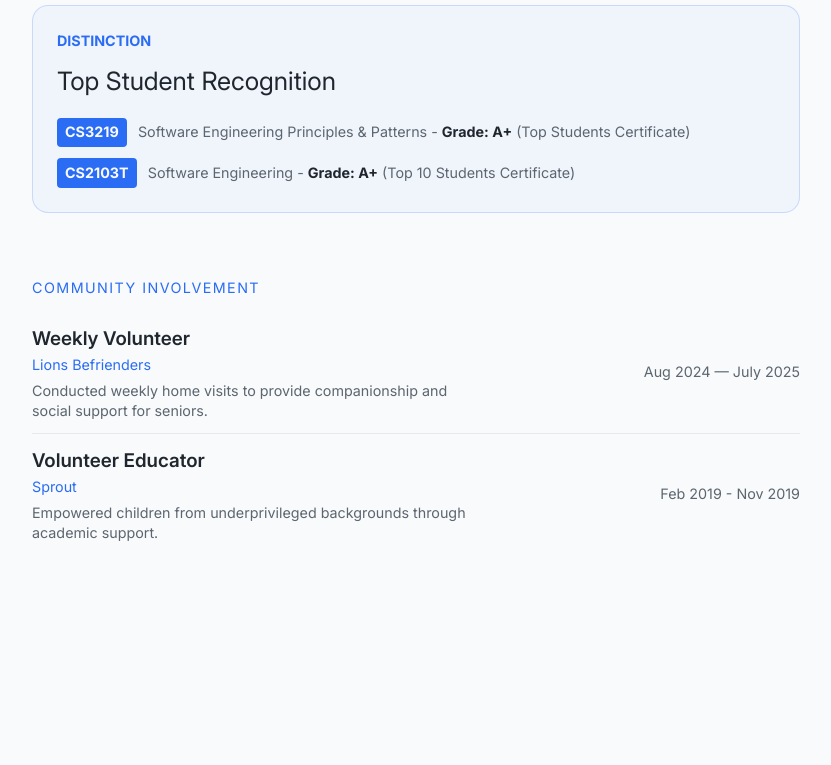
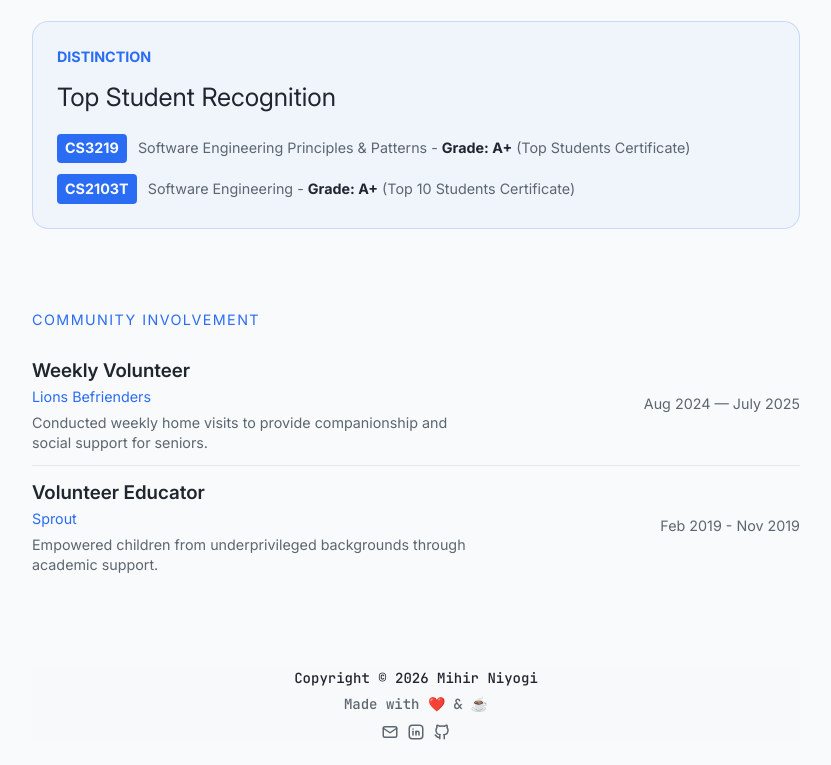
Before and after one commit to mihirniyogi/PortfolioWebsite, an Astro site: page /experience in a window 1280 px wide. Shown: the part 1053-1818 px from the top of the page, without its empty margins (224-1055 px from the left). Before the commit the page ends 1672 px from the top, so only its background shows below. Built offline with nearby package versions, Linux system fonts and the light colour scheme; Astro itself is replaced by a stand-in of ours.

Commit message:
Add footer

```diff
--- /dev/null
+++ b/src/components/Footer.astro
@@ -0,0 +1,76 @@
+---
+// src/components/Footer.astro
+---
+
+<footer class="container footer">
+    <div class="footer-credits">
+        <p class="copyright">Copyright &copy; { 2026 } Mihir Niyogi</p>
+        <p class="made-with">Made with ❤️ & ☕</p>
+    </div>
+
+    <div class="footer-links">
+        <a href="mailto:mihirniyogi942@gmail.com">
+            <svg class="icon" xmlns="http://www.w3.org/2000/svg" width="18" height="18" viewBox="0 0 24 24" fill="none" stroke="currentColor" stroke-width="2" stroke-linecap="round" stroke-linejoin="round" class="icon icon-tabler icons-tabler-outline icon-tabler-mail"><path stroke="none" d="M0 0h24v24H0z" fill="none"/><path d="M3 7a2 2 0 0 1 2 -2h14a2 2 0 0 1 2 2v10a2 2 0 0 1 -2 2h-14a2 2 0 0 1 -2 -2v-10" /><path d="M3 7l9 6l9 -6" /></svg>
+        </a>
+
+        <a href="https://www.linkedin.com/in/mihir-niyogi/">
+            <svg class="icon" xmlns="http://www.w3.org/2000/svg" width="18" height="18" viewBox="0 0 24 24" fill="none" stroke="currentColor" stroke-width="2" stroke-linecap="round" stroke-linejoin="round" class="icon icon-tabler icons-tabler-outline icon-tabler-brand-linkedin"><path stroke="none" d="M0 0h24v24H0z" fill="none"/><path d="M8 11v5" /><path d="M8 8v.01" /><path d="M12 16v-5" /><path d="M16 16v-3a2 2 0 1 0 -4 0" /><path d="M3 7a4 4 0 0 1 4 -4h10a4 4 0 0 1 4 4v10a4 4 0 0 1 -4 4h-10a4 4 0 0 1 -4 -4l0 -10" /></svg>
+        </a>
+
+        <a href="https://github.com/mihirniyogi/">
+            <svg xmlns="http://www.w3.org/2000/svg" width="18" height="18" viewBox="0 0 24 24" fill="none" stroke="currentColor" stroke-width="2" stroke-linecap="round" stroke-linejoin="round" class="icon icon-tabler icons-tabler-outline icon-tabler-brand-github"><path stroke="none" d="M0 0h24v24H0z" fill="none"/><path d="M9 19c-4.3 1.4 -4.3 -2.5 -6 -3m12 5v-3.5c0 -1 .1 -1.4 -.5 -2c2.8 -.3 5.5 -1.4 5.5 -6a4.6 4.6 0 0 0 -1.3 -3.2a4.2 4.2 0 0 0 -.1 -3.2s-1.1 -.3 -3.5 1.3a12.3 12.3 0 0 0 -6.2 0c-2.4 -1.6 -3.5 -1.3 -3.5 -1.3a4.2 4.2 0 0 0 -.1 3.2a4.6 4.6 0 0 0 -1.3 3.2c0 4.6 2.7 5.7 5.5 6c-.6 .6 -.6 1.2 -.5 2v3.5" /></svg>
+        </a>
+    </div>
+</footer>
+
+<style>
+    .footer {
+        background-color: #f8f9fa;
+        text-align: center;
+        font-size: 14px;
+        color: #6c757d;
+        display: flex;
+        flex-direction: column;
+        justify-content: center;
+        align-items: center;
+        margin-bottom: 1.5rem;
+    }
+
+    .footer-credits {
+        font-family: var(--font-mono);
+        margin-bottom: 0.5rem;
+    }
+
+    .copyright {
+        color: var(--text-main);
+        font-weight: 600;
+        margin-bottom: 0.2rem;
+    }
+
+    .made-with {
+        font-weight: 600;
+        color: var(--text-muted);
+    }
+
+    .footer-links {
+        display: flex;
+        gap: 0.5rem;
+    }
+
+    .icon {
+        color: var(--text-muted);
+        transition: color 0.2s ease, transform 0.2s ease;
+    }
+
+    .footer-links a:hover .icon {
+        color: var(--accent);
+        transform: translateY(-2px);
+    }
+
+    .footer-links a {
+        text-decoration: none;
+        display: flex;
+        align-items: center;
+    }
+
+</style>
--- a/src/components/Navigation.astro
+++ b/src/components/Navigation.astro
@@ -1,4 +1,5 @@
 ---
+// src/components/Navigation.astro
 const { pathname } = Astro.url;
 const currentPath = pathname.replace(/\/$/, "");
 ---
--- a/src/components/TimelineItem.astro
+++ b/src/components/TimelineItem.astro
@@ -1,4 +1,5 @@
 ---
+// src/components/TimelineItem.astro
 const { title, company, date, details } = Astro.props;
 ---
 <div class="timeline-item">
--- a/src/data/experience.ts
+++ b/src/data/experience.ts
@@ -1,3 +1,5 @@
+// src/data/experience.ts
+
 export const workExperience = [
   {
     title: "Full Stack Web Developer",
--- a/src/layouts/Layout.astro
+++ b/src/layouts/Layout.astro
@@ -1,9 +1,11 @@
 ---
 // src/layouts/Layout.astro
-const { title } = Astro.props;
 import { ClientRouter } from 'astro:transitions';
 import '../styles/global.css';
 import Navigation from '../components/Navigation.astro';
+import Footer from '../components/Footer.astro';
+
+const { title, showFooter = true } = Astro.props;
 ---
 
 <html lang="en">
@@ -16,6 +18,7 @@ import Navigation from '../components/Navigation.astro';
 
     <body>
         <Navigation />
-        <main><slot /></main>
+        <main> <slot /> </main>
+        {showFooter && <Footer />}
     </body>
 </html>
--- a/src/pages/experience.astro
+++ b/src/pages/experience.astro
@@ -14,14 +14,14 @@ import CommunityRow from '../components/CommunityRow.astro';
 
     <main class="container">
 
-       <section class="experience-section">
+       <section class="experience-section section">
             <h2 class="section-title">Professional Experience</h2>
             <div class="timeline">
                 {workExperience.map(item => <TimelineItem {...item} />)}
             </div>
         </section>
 
-        <section class="academic-section">
+        <section class="academic-section section">
             <h2 class="section-title">Academic Leadership & Accolades</h2>
             <div class="academic-grid">
                 {academicLeadership.map(item => <AcademicCard {...item} />)}
@@ -29,7 +29,7 @@ import CommunityRow from '../components/CommunityRow.astro';
             </div>
         </section>
 
-        <section class="community-section">
+        <section class="community-section section">
             <h2 class="section-title">Community Involvement</h2>
             <div class="community-list">
                 {communityInvolvement.map(item => <CommunityRow {...item} />)}
@@ -41,6 +41,18 @@ import CommunityRow from '../components/CommunityRow.astro';
 </Layout>
 
 <style>
+    .section {
+        margin-top: 5rem;
+    }
+
+    .section:first-child {
+        margin-top: 0;
+    }
+
+    .section:last-child {
+        margin-bottom: 5rem;
+    }
+
     .section-title {
         text-transform: uppercase;
         color: var(--accent);
@@ -64,10 +76,6 @@ import CommunityRow from '../components/CommunityRow.astro';
         background: color-mix(in srgb, var(--text-main), transparent 90%);
     }
 
-    .academic-section {
-        margin-top: 4rem;
-    }
-
     .academic-grid {
         display: grid;
         grid-template-columns: 1fr 1fr;
@@ -80,11 +88,6 @@ import CommunityRow from '../components/CommunityRow.astro';
         }
     }
 
-    .community-section {
-        margin-top: 4rem;
-        margin-bottom: 4rem;
-    }
-
     .community-list {
         display: flex;
         flex-direction: column;
--- a/src/pages/index.astro
+++ b/src/pages/index.astro
@@ -3,7 +3,7 @@
 import Layout from '../layouts/Layout.astro';
 ---
 
-<Layout title="Mihir Niyogi">
+<Layout title="Mihir Niyogi" showFooter={false}>
     <section class="container">
         <span class="greeting">Hi, I'm</span>
         <h1>Mihir Niyogi</h1>
--- a/src/styles/global.css
+++ b/src/styles/global.css
@@ -32,9 +32,27 @@ ul, ol {
 
 @font-face {
     font-family: 'Inter';
-    src: url('/fonts/Inter_Italics.woff2') format('woff2-variations'),
-        url('/fonts/Inter_Italics.woff2') format('woff2'); /* Fallback */
+    src: url('/fonts/Inter_Italic.woff2') format('woff2-variations'),
+        url('/fonts/Inter_Italic.woff2') format('woff2'); /* Fallback */
     font-weight: 100 900;
+    font-display: swap;
+    font-style: italic;
+}
+
+@font-face {
+    font-family: 'JetBrainsMono';
+    src: url('/fonts/JetBrainsMono.woff2') format('woff2-variations'),
+        url('/fonts/JetBrainsMono.woff2') format('woff2'); /* Fallback */
+    font-weight: 100 800;
+    font-display: swap;
+    font-style: normal;
+}
+
+@font-face {
+    font-family: 'JetBrainsMono';
+    src: url('/fonts/JetBrainsMono-Italic.woff2') format('woff2-variations'),
+        url('/fonts/JetBrainsMono-Italic.woff2') format('woff2'); /* Fallback */
+    font-weight: 100 800;
     font-display: swap;
     font-style: italic;
 }
@@ -57,6 +75,7 @@ ul, ol {
 
     /* Font family */
     --font-main: 'Inter', system-ui, sans-serif;
+    --font-mono: 'JetBrainsMono', 'Courier New', monospace;
 
     /* Spacing */
     --space-unit: 1rem;
```
Also changed, not shown: public/fonts/Inter_Italic.woff2 (renamed from public/fonts/Inter_Italics.woff2), public/fonts/JetBrainsMono-Italic.woff2 (added), public/fonts/JetBrainsMono.woff2 (added).
